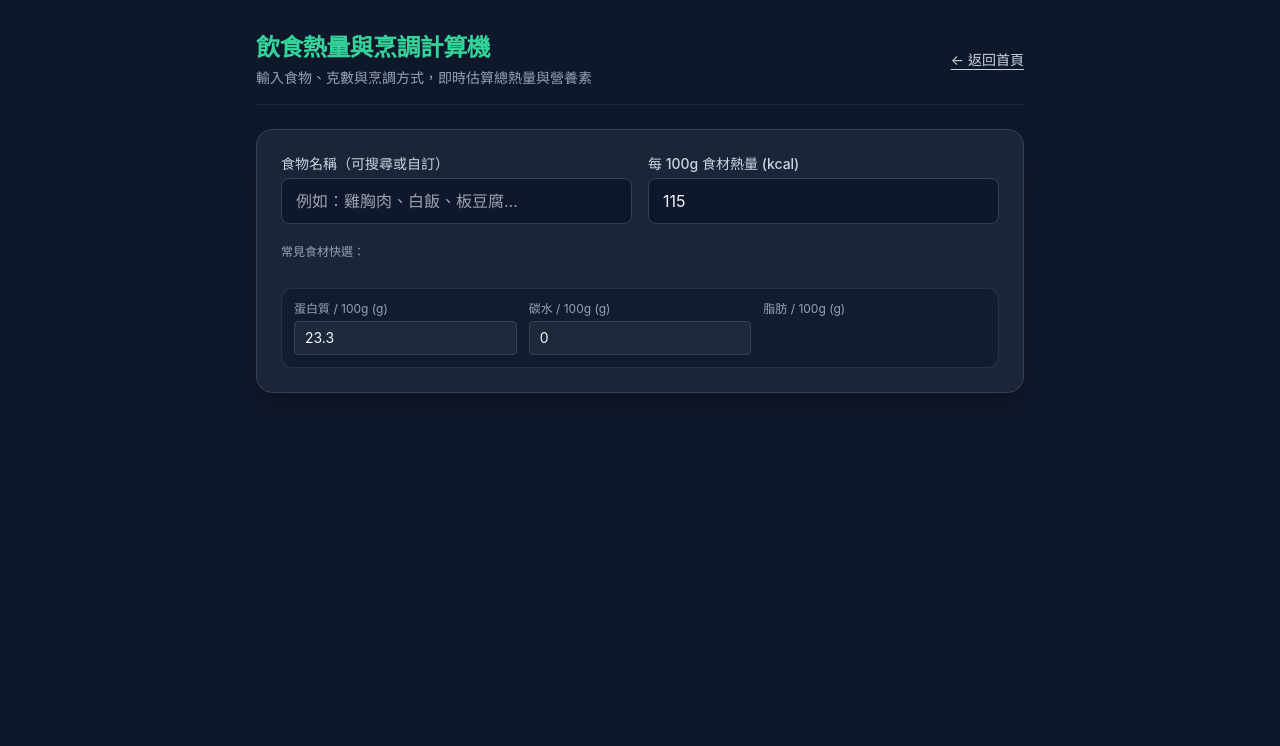
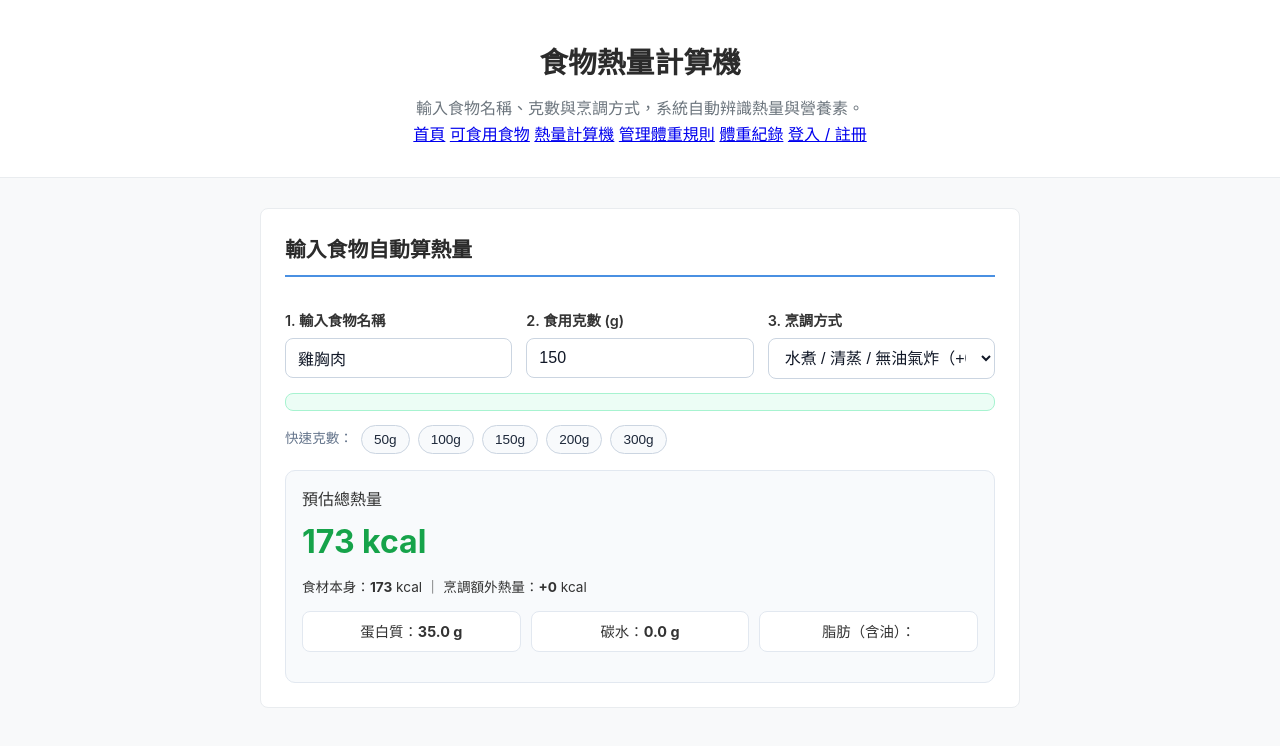
Before and after one commit to jadaniel121212-a11y/-1, a plain HTML site: page calculator.html in a window 1280 px wide. Drawn offline with nearby package versions, Linux system fonts and the light colour scheme.

Commit message:
Update calculator.html

```diff
--- a/calculator.html
+++ b/calculator.html
@@ -1,70 +1,197 @@
 <!DOCTYPE html>
-<html lang="zh-Hant">
+<html lang="zh-TW">
 <head>
-  <meta charset="UTF-8" />
-  <meta name="viewport" content="width=device-width, initial-scale=1.0" />
-  <title>飲食熱量與烹調方式計算機</title>
-  <script src="https://cdn.tailwindcss.com"></script>
+    <meta charset="UTF-8">
+    <meta name="viewport" content="width=device-width, initial-scale=1.0">
+    <title>食物熱量計算機 - 個人體重管理系統</title>
+    <link rel="stylesheet" href="style.css">
     <style>
-    body { font-family: -apple-system, BlinkMacSystemFont, "Segoe UI", Roboto, "Noto Sans TC", sans-serif; }
+        .calc-grid {
+            display: grid;
+            grid-template-columns: repeat(auto-fit, minmax(220px, 1fr));
+            gap: 14px;
+            margin-bottom: 14px;
+        }
+        .form-group {
+            display: flex;
+            flex-direction: column;
+            gap: 6px;
+        }
+        .form-group label {
+            font-size: 0.9rem;
+            font-weight: 600;
+        }
+        .form-group input,
+        .form-group select {
+            padding: 10px 12px;
+            border: 1px solid #cbd5e1;
+            border-radius: 8px;
+            font-size: 1rem;
+            background: #fff;
+            color: #111827;
+        }
+        .match-badge {
+            font-size: 0.85rem;
+            padding: 8px 12px;
+            border-radius: 8px;
+            margin-bottom: 14px;
+            background: #ecfdf5;
+            border: 1px solid #a7f3d0;
+            color: #065f46;
+        }
+        .match-badge.fallback {
+            background: #fffbeb;
+            border-color: #fde68a;
+            color: #92400e;
+        }
+        .preset-row {
+            display: flex;
+            flex-wrap: wrap;
+            gap: 8px;
+            margin-bottom: 16px;
+        }
+        .btn-chip {
+            padding: 6px 12px;
+            border: 1px solid #cbd5e1;
+            border-radius: 999px;
+            background: #f8fafc;
+            color: #1e293b;
+            font-size: 0.85rem;
+            cursor: pointer;
+        }
+        .btn-chip:hover {
+            background: #2563eb;
+            color: #fff;
+            border-color: #2563eb;
+        }
+        .result-box {
+            background: #f8fafc;
+            border: 1px solid #e2e8f0;
+            border-radius: 10px;
+            padding: 16px;
+            margin-top: 12px;
+        }
+        .total-cal {
+            font-size: 2rem;
+            font-weight: 700;
+            color: #16a34a;
+            margin: 4px 0 10px;
+        }
+        .macro-summary {
+            display: grid;
+            grid-template-columns: repeat(3, 1fr);
+            gap: 10px;
+            margin-bottom: 14px;
+            text-align: center;
+        }
+        .macro-item {
+            background: #fff;
+            border: 1px solid #e2e8f0;
+            border-radius: 8px;
+            padding: 8px;
+            font-size: 0.9rem;
+        }
+        .btn-primary {
+            padding: 10px 16px;
+            border: none;
+            border-radius: 8px;
+            background: #16a34a;
+            color: #fff;
+            font-size: 0.95rem;
+            font-weight: 600;
+            cursor: pointer;
+        }
+        .btn-primary:hover {
+            background: #15803d;
+        }
+        .btn-danger-sm {
+            padding: 4px 10px;
+            border: 1px solid #ef4444;
+            border-radius: 6px;
+            background: transparent;
+            color: #ef4444;
+            font-size: 0.8rem;
+            cursor: pointer;
+        }
+        .log-item {
+            display: flex;
+            justify-content: space-between;
+            align-items: center;
+            padding: 10px 12px;
+            border-bottom: 1px solid #e2e8f0;
+            gap: 12px;
+        }
+        .log-item:last-child {
+            border-bottom: none;
+        }
     </style>
 </head>
-<body class="bg-slate-900 text-slate-100 min-h-screen py-8 px-4">
-  <div class="max-w-3xl mx-auto space-y-6">
-    <!-- 頁首 -->
-    <header class="flex flex-col sm:flex-row sm:items-center sm:justify-between gap-2 border-b border-slate-800 pb-4">
-      <div>
-        <h1 class="text-2xl font-bold tracking-tight text-emerald-400">飲食熱量與烹調計算機</h1>
-        <p class="text-sm text-slate-400 mt-1">輸入食物、克數與烹調方式，即時估算總熱量與營養素</p>
+<body>
+
+    <header class="header">
+        <div class="container">
+            <h1 class="site-title">食物熱量計算機</h1>
+            <p class="tagline">輸入食物名稱、克數與烹調方式，系統自動辨識熱量與營養素。</p>
+            <nav class="nav-bar">
+                <a href="index.html" class="nav-link">首頁</a>
+                <a href="food.html" class="nav-link">可食用食物</a>
+                <a href="calculator.html" class="nav-link active">熱量計算機</a>
+                <a href="rules.html" class="nav-link">管理體重規則</a>
+                <a href="record.html" class="nav-link">體重紀錄</a>
+                <a href="login.html" class="nav-link">登入 / 註冊</a>
+            </nav>
         </div>
-      <a href="index.html" class="text-sm text-slate-300 hover:text-emerald-400 underline underline-offset-4">← 返回首頁</a>
     </header>
 
-    <!-- 主要計算卡片 -->
-    <section class="bg-slate-800/80 border border-slate-700 rounded-2xl p-6 shadow-xl space-y-5">
-      <!-- 1. 食物選擇與熱量輸入 -->
-      <div class="grid grid-cols-1 sm:grid-cols-2 gap-4">
-        <div>
-          <label for="foodName" class="block text-sm font-medium text-slate-300 mb-1">食物名稱（可搜尋或自訂）</label>
-          <input
-            type="text"
-            id="foodName"
-            list="foodList"
-            placeholder="例如：雞胸肉、白飯、板豆腐..."
-            class="w-full rounded-lg bg-slate-900 border border-slate-700 px-3.5 py-2.5 text-slate-100 focus:outline-none focus:border-emerald-500"
-          />
-          <datalist id="foodList"></datalist>
+    <main class="container content">
+        <section class="card">
+            <h2>輸入食物自動算熱量</h2>
+
+            <div class="preset-row" id="quickFoods"></div>
+
+            <div class="calc-grid">
+                <div class="form-group">
+                    <label for="foodInput">1. 輸入食物名稱</label>
+                    <input type="text" id="foodInput" list="foodDatalist" placeholder="例如：雞胸肉、白飯、鮭魚、地瓜..." value="雞胸肉">
+                    <datalist id="foodDatalist"></datalist>
                 </div>
 
-        <div>
-          <label for="baseCal" class="block text-sm font-medium text-slate-300 mb-1">每 100g 食材熱量 (kcal)</label>
-          <input
-            type="number"
-            id="baseCal"
-            min="0"
-            step="1"
-            value="115"
-            class="w-full rounded-lg bg-slate-900 border border-slate-700 px-3.5 py-2.5 text-slate-100 focus:outline-none focus:border-emerald-500"
-          />
+                <div class="form-group">
+                    <label for="gramsInput">2. 食用克數 (g)</label>
+                    <input type="number" id="gramsInput" min="1" step="1" value="150">
+                </div>
+
+                <div class="form-group">
+                    <label for="cookMethod">3. 烹調方式</label>
+                    <select id="cookMethod">
+                        <option value="boil">水煮 / 清蒸 / 無油氣炸（+0 kcal / 100g）</option>
+                        <option value="pan_light">乾煎 / 少油炒（+22 kcal / 100g）</option>
+                        <option value="stir_braise">一般炒 / 紅燒 / 滷味（+55 kcal / 100g）</option>
+                        <option value="deep_fry">油炸 / 裹粉炸（+135 kcal / 100g）</option>
+                    </select>
                 </div>
             </div>
 
-      <!-- 常見食物快速點選 -->
-      <div>
-        <span class="block text-xs text-slate-400 mb-2">常見食材快選：</span>
-        <div id="quickFoodBtns" class="flex flex-wrap gap-2"></div>
+            <!-- 系統自動辨識提示列 -->
+            <div id="matchStatus" class="match-badge"></div>
+
+            <div class="preset-row">
+                <span style="font-size: 0.85rem; color: #64748b; align-self: center;">快速克數：</span>
+                <button type="button" class="btn-chip" onclick="setGrams(50)">50g</button>
+                <button type="button" class="btn-chip" onclick="setGrams(100)">100g</button>
+                <button type="button" class="btn-chip" onclick="setGrams(150)">150g</button>
+                <button type="button" class="btn-chip" onclick="setGrams(200)">200g</button>
+                <button type="button" class="btn-chip" onclick="setGrams(300)">300g</button>
             </div>
 
-      <!-- 營養素微調（選填，選內建食物會自動帶入） -->
-      <div class="grid grid-cols-3 gap-3 bg-slate-900/60 p-3 rounded-xl border border-slate-700/60">
-        <div>
-          <label for="baseProtein" class="block text-xs text-slate-400 mb-1">蛋白質 / 100g (g)</label>
-          <input type="number" id="baseProtein" min="0" step="0.1" value="23.3" class="w-full rounded bg-slate-800 border border-slate-700 px-2.5 py-1.5 text-sm text-slate-100" />
+            <div class="result-box">
+                <div>預估總熱量</div>
+                <div class="total-cal"><span id="totalCal">173</span> kcal</div>
+                <div style="font-size: 0.85rem; margin-bottom: 12px;">
+                    食材本身：<strong id="rawCal">173</strong> kcal ｜ 烹調額外熱量：<strong id="extraCal">+0</strong> kcal
                 </div>
-        <div>
-          <label for="baseCarbs" class="block text-xs text-slate-400 mb-1">碳水 / 100g (g)</label>
-          <input type="number" id="baseCarbs" min="0" step="0.1" value="0" class="w-full rounded bg-slate-800 border border-slate-700 px-2.5 py-1.5 text-sm text-slate-100" />
-        </div>
-        <div>
-          <label for="baseFat" class="block text-xs text-slate-400 mb-1">脂肪 / 100g (g)</label>
-          <input type="number" id="baseFat" min="0" step="0.1" value="1.9" class="w-full rounded bg-slate-800 border border-slate-700 px-2.5 py-1.5 text-sm text-slate-1
+
+                <div class="macro-summary">
+                    <div class="macro-item">蛋白質：<strong><span id="totalPro">35.0</span> g</strong></div>
+                    <div class="macro-item">碳水：<strong><span id="totalCarb">0.0</span> g</strong></div>
+                    <div class="macro-item">脂肪（含油）：<strong><span id="totalFat
```
Lines whose indentation alone changed are shown as unchanged.
